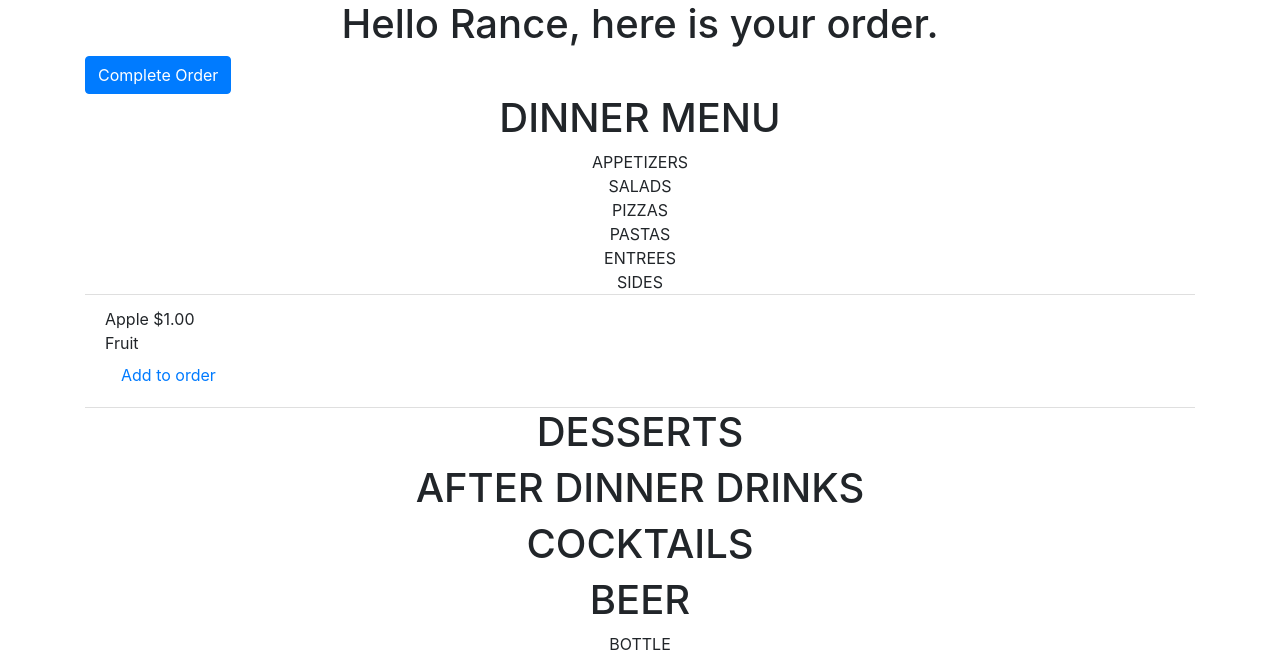
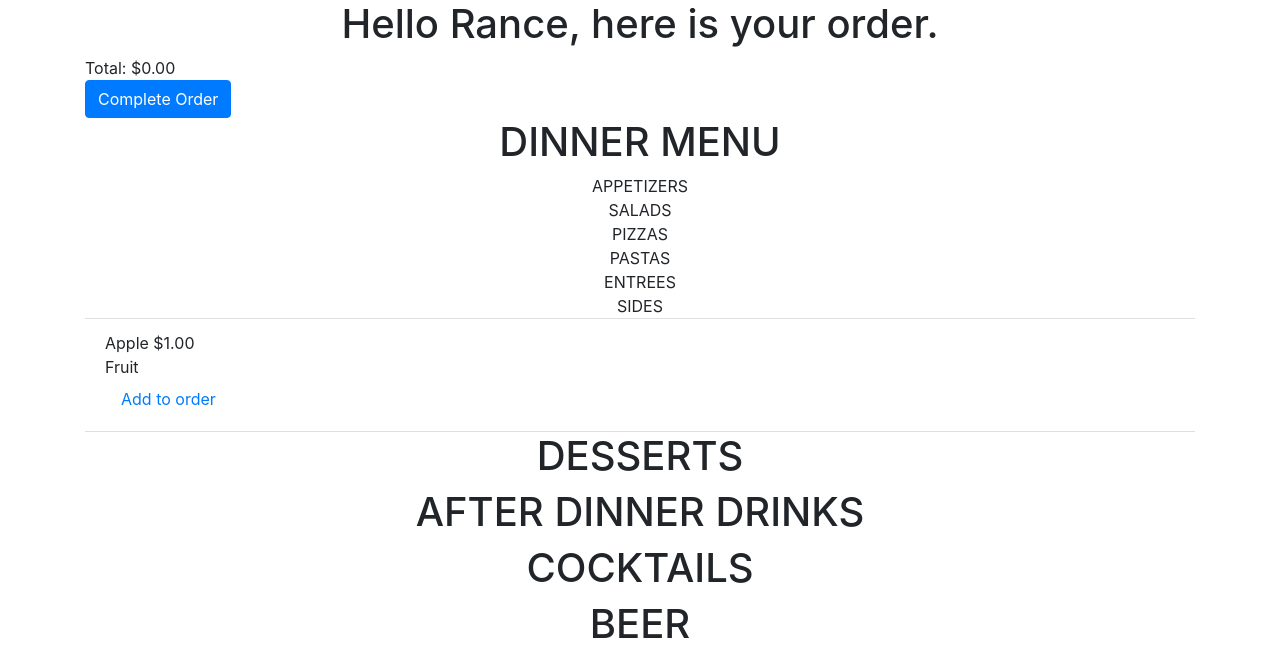
Before and after one commit to rancy1313/Avanzare, a Flask app: page /order in a window 1280 px wide. Shown: the part 56-709 px from the top of the page. Run offline with Flask 2, Linux system fonts and the light colour scheme; a user stored in the database is signed in; data comes from the database, SQL or seed files in the repository; both versions use the stored data as it was after the commit; some libraries are stand-ins or nearby versions.

Commit message:
shows total for an order

```diff
--- a/avanzareApp/models.py
+++ b/avanzareApp/models.py
@@ -37,6 +37,7 @@ class Order(db.Model):
     id = db.Column(db.Integer, primary_key=True)
     name = db.Column(db.String(150))
     comment = db.Column(db.String(10000))
+    total = db.Column(db.Float)
     date = db.Column(db.DateTime(timezone=True), default=func.now())
     user_id = db.Column(db.Integer, db.ForeignKey('user.id'))
     # stores menu items??
--- a/avanzareApp/templates/order.html
+++ b/avanzareApp/templates/order.html
@@ -9,6 +9,8 @@
     {{ tmp }}
     <br />
 {% endfor %}
+{% set tmp = "$" + (new_order.total | string) + "0"%}
+<div>Total: {{ tmp }}</div>
 
 <form method="POST">
     <button type="submit" class="btn btn-primary">Complete Order</button>
--- a/avanzareApp/views.py
+++ b/avanzareApp/views.py
@@ -76,7 +76,7 @@ def order():
     # create order
     # we need to pass new_item to access its order id
     print("next Order??????????")
-    new_order = Order(user_id=current_user.id)
+    new_order = Order(user_id=current_user.id, total=0)
     db.session.add(new_order)
     db.session.commit()
     print(new_order.id)
@@ -98,6 +98,8 @@ def add_to_order(item_id, order_id):
     item_copy.description = item.description
     item_copy.menu_type = item.menu_type
     item_copy.order_id = order_id
+    # calculate order total
+    new_order.total = new_order.total + float(item_copy.price)
     db.session.add(item_copy)
     db.session.commit()
 
```
Also changed, not shown: avanzareApp/templates/start_page.html (+10 -7 lines), instance/database.db.
